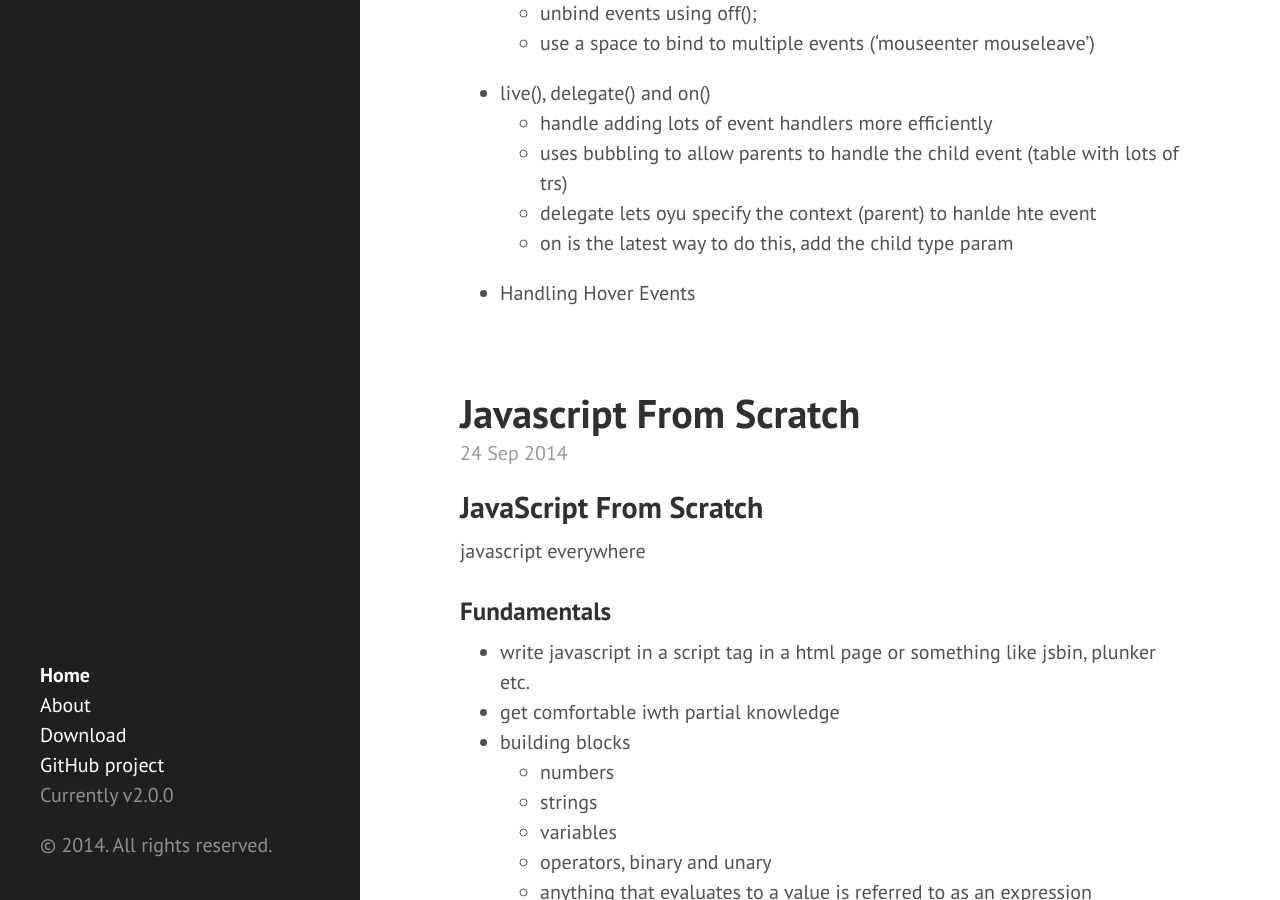
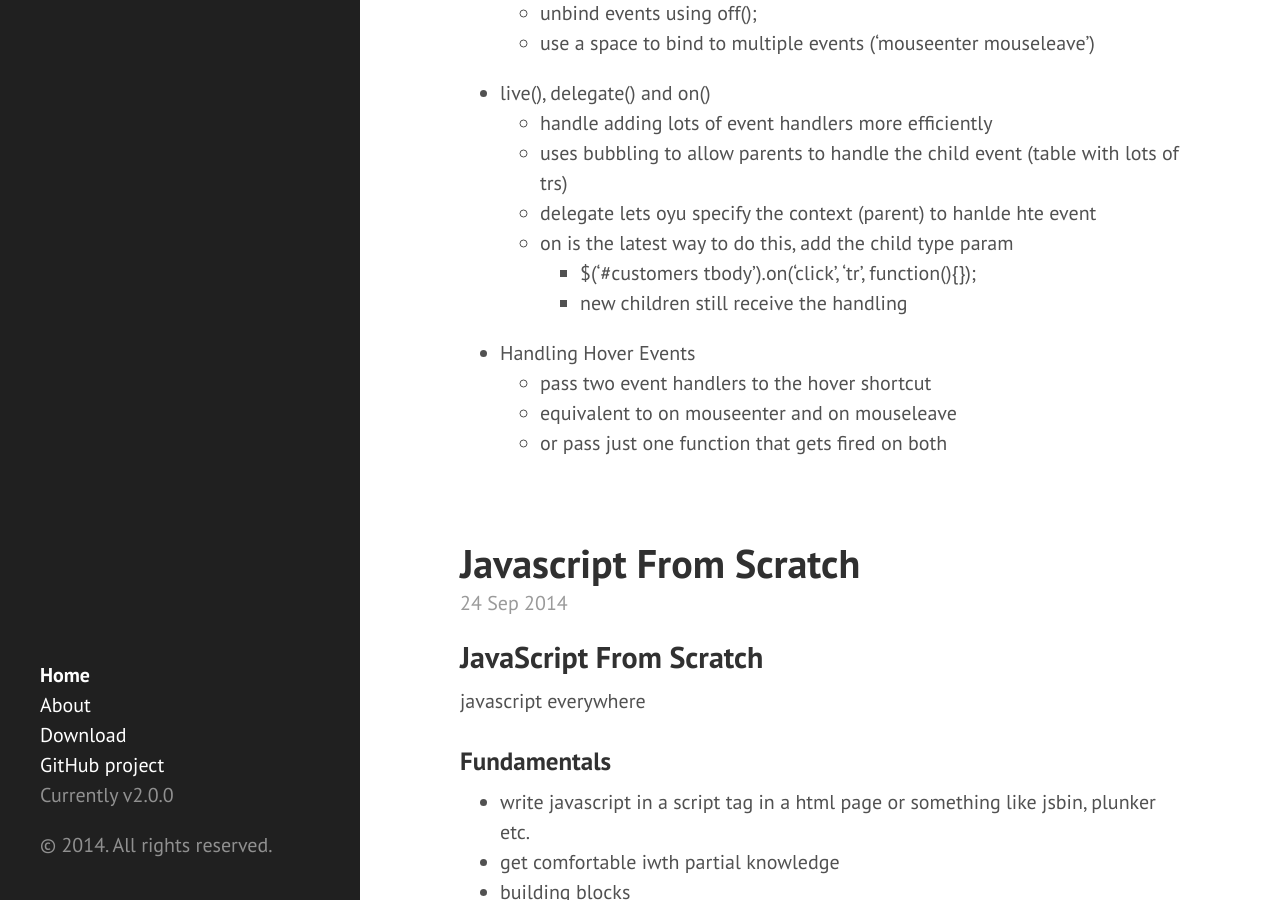
Before and after one commit to eneiand/eneiand.github.io, a Jekyll site: the page built from index.html, in a window 1280 px wide and 900 px high, scrolled down 4440 px. Built offline with Jekyll 4.4.1, drawn with Linux system fonts in a browser that asks for light colours; Markdown is read by kramdown in place of the engine named in the settings; the list of posts is cut into pages by our own code.

Commit message:
Update 2014-10-03-jQuery-fundamentals.md

```diff
--- a/_posts/2014-10-03-jQuery-fundamentals.md
+++ b/_posts/2014-10-03-jQuery-fundamentals.md
@@ -126,4 +126,9 @@
   * uses bubbling to allow parents to handle the child event (table with lots of trs)
   * delegate lets oyu specify the context (parent) to hanlde hte event
   * on is the latest way to do this, add the child type param
+    *   $('#customers tbody').on('click', 'tr', function(){});
+    *   new children still receive the handling
 * Handling Hover Events
+  * pass two event handlers to the hover shortcut
+  * equivalent to on mouseenter and on mouseleave
+  * or pass just one function that gets fired on both
```
